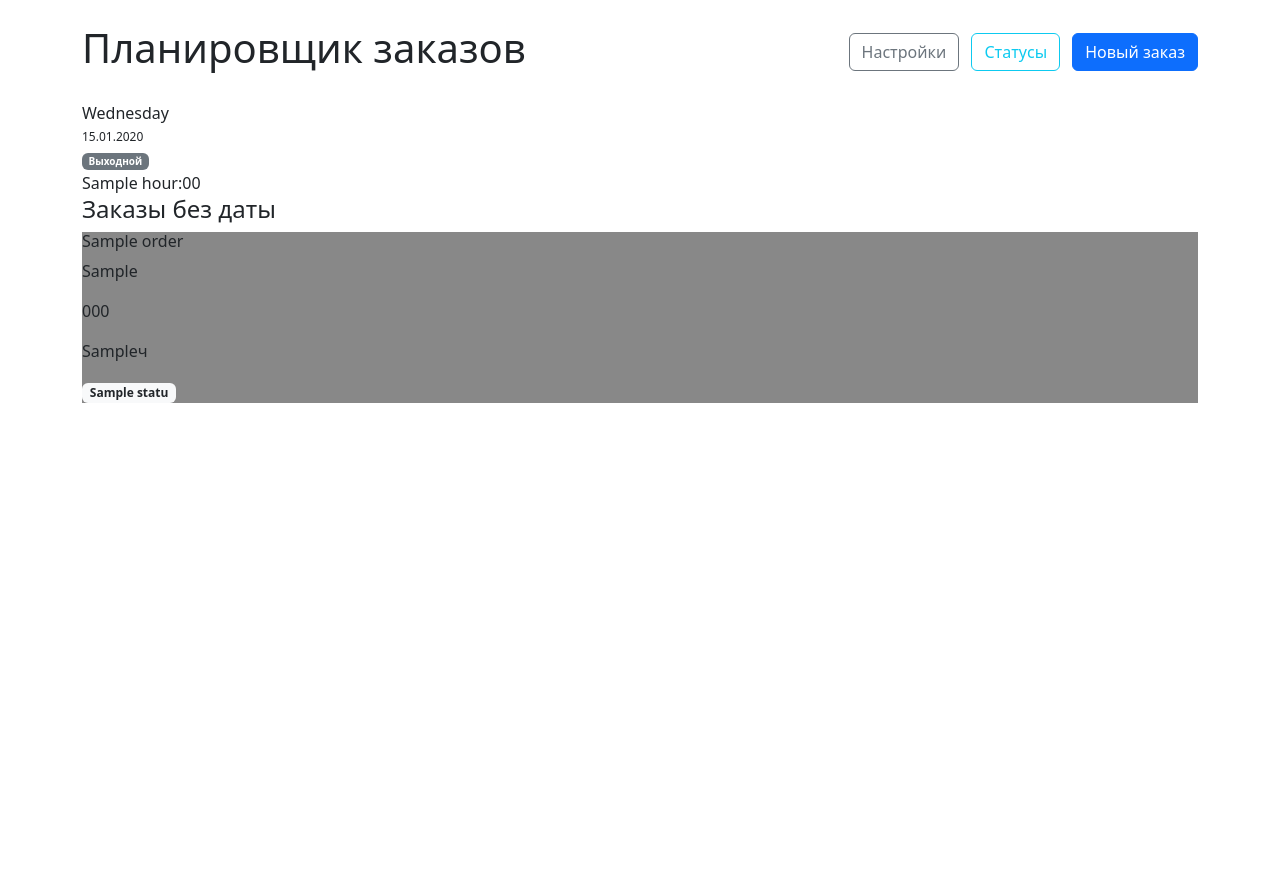
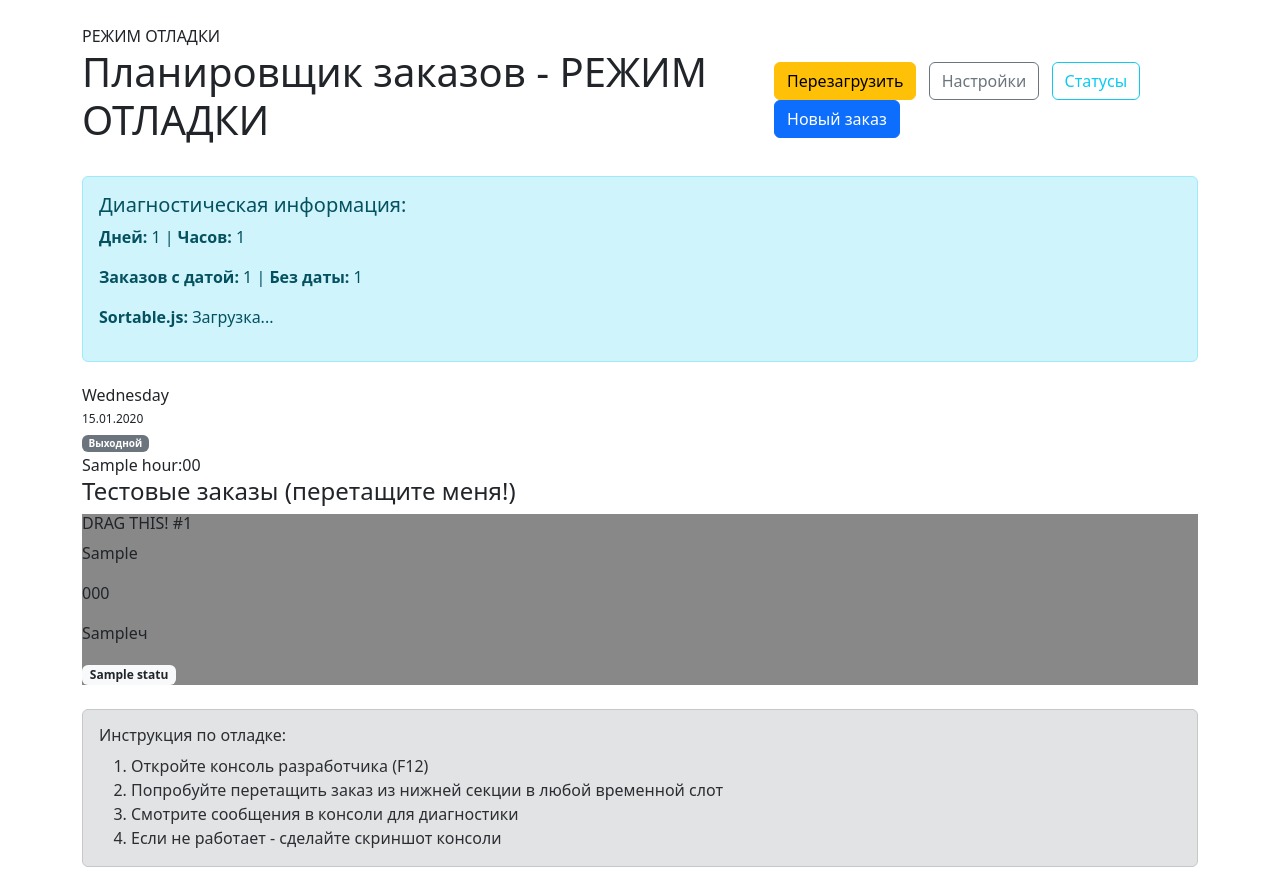
Before and after one commit to zomblzum/sewing_atelier, a Django app: template atelier/templates/atelier/index.html in a window 1280 px wide. Shown: the part 56-939 px from the top of the page. Before the commit the page ends 459 px from the top, so only its background shows below. Run offline with Django 5.2, Linux system fonts and the light colour scheme; the template is opened without the code that fills it: most values are stand-ins (such as "Sample title", 1, 10 or a date in 2020).

Commit message:
дебаг грида

```diff
--- a/atelier/templates/atelier/index.html
+++ b/atelier/templates/atelier/index.html
@@ -1,7 +1,7 @@
 {% extends 'base.html' %}
 {% load static %}
 
-{% block title %}Планировщик заказов{% endblock %}
+{% block title %}Планировщик заказов - Режим отладки{% endblock %}
 
 {% block extra_head %}
 <link rel="stylesheet" href="https://cdnjs.cloudflare.com/ajax/libs/font-awesome/6.0.0/css/all.min.css">
@@ -72,10 +72,15 @@
     box-shadow: 0 2px 6px rgba(0,0,0,0.15);
     cursor: grab;
     border: none;
+    transition: all 0.3s ease;
 }
 .order-card:active {
     cursor: grabbing;
     transform: rotate(2deg);
+}
+.order-card:hover {
+    transform: scale(1.02);
+    box-shadow: 0 4px 12px rgba(0,0,0,0.3);
 }
 .order-card h6 {
     margin: 0 0 4px 0;
@@ -133,13 +138,41 @@
     display: block !important;
     float: none !important;
 }
+
+/* Режим отладки */
+.debug-mode .planner-column {
+    border: 2px solid red;
+}
+.debug-mode .hour-slot {
+    border: 1px solid blue;
+}
+.debug-mode .orders-container {
+    min-height: 20px;
+    background-color: rgba(0,255,0,0.1);
+}
+.debug-badge {
+    position: fixed;
+    top: 10px;
+    right: 10px;
+    background: #dc3545;
+    color: white;
+    padding: 5px 10px;
+    border-radius: 5px;
+    z-index: 10000;
+    font-size: 12px;
+}
 </style>
 {% endblock %}
 
 {% block content %}
+<div class="debug-badge">РЕЖИМ ОТЛАДКИ</div>
+
 <div class="d-flex justify-content-between align-items-center mb-4">
-    <h1>Планировщик заказов</h1>
+    <h1>Планировщик заказов - РЕЖИМ ОТЛАДКИ</h1>
     <div>
+        <button class="btn btn-warning me-2" onclick="location.reload()">
+            <i class="fas fa-sync"></i> Перезагрузить
+        </button>
         <a href="{% url 'planner_settings' %}" class="btn btn-outline-secondary me-2">
             <i class="fas fa-cog"></i> Настройки
         </a>
@@ -152,7 +185,14 @@
     </div>
 </div>
 
-<div class="planner-container">
+<div class="alert alert-info mb-4">
+    <h5><i class="fas fa-bug"></i> Диагностическая информация:</h5>
+    <p><strong>Дней:</strong> {{ days|length }} | <strong>Часов:</strong> {{ hours|length }}</p>
+    <p><strong>Заказов с датой:</strong> {{ days.0.orders.count }} | <strong>Без даты:</strong> {{ orders_without_date.count }}</p>
+    <p><strong>Sortable.js:</strong> <span id="sortable-status">Загрузка...</span></p>
+</div>
+
+<div class="planner-container debug-mode">
     <div class="planner-grid" id="planner-grid">
         {% for day in days %}
         <div class="planner-column {% if not day.is_work_day %}weekend{% endif %}"
@@ -182,10 +222,10 @@
                              data-order-id="{{ order.id }}"
                              style="background-color: {{ order.color }};">
 
-                            <h6>{{ order.title|truncatechars:20 }}</h6>
+                            <h6>DRAG ME! #{{ order.id }}</h6>
                             <p><i class="fas fa-user"></i> {{ order.customer.first_name }}</p>
-                            <p><i class="fas fa-phone"></i> {{ order.customer.phone }}</p>
                             <p><i class="fas fa-clock"></i> {{ order.planned_hours }}ч</p>
+                            <p><i class="fas fa-crosshairs"></i> {{ hour }}:00</p>
 
                             {% if order.status %}
                             <span class="badge status-badge bg-light text-dark">
@@ -205,15 +245,15 @@
 </div>
 
 <div class="unplanned-section">
-    <h4><i class="fas fa-inbox"></i> Заказы без даты</h4>
+    <h4><i class="fas fa-inbox"></i> Тестовые заказы (перетащите меня!)</h4>
 
     <div class="unplanned-grid" id="unplanned-orders">
-        {% for order in orders_without_date %}
+        {% for order in orders_without_date|slice:":5" %}
         <div class="order-card"
              data-order-id="{{ order.id }}"
              style="background-color: {{ order.color }};">
 
-            <h6>{{ order.title|truncatechars:20 }}</h6>
+            <h6>DRAG THIS! #{{ order.id }}</h6>
             <p><i class="fas fa-user"></i> {{ order.customer.first_name }}</p>
             <p><i class="fas fa-phone"></i> {{ order.customer.phone }}</p>
             <p><i class="fas fa-clock"></i> {{ order.planned_hours }}ч</p>
@@ -225,21 +265,47 @@
             {% endif %}
         </div>
         {% empty %}
-        <p class="text-muted">Нет заказов без даты</p>
+        <div class="alert alert-warning">
+            <i class="fas fa-exclamation-triangle"></i> Нет заказов без даты для тестирования
+        </div>
         {% endfor %}
     </div>
+</div>
+
+<div class="alert alert-secondary mt-4">
+    <h6><i class="fas fa-info-circle"></i> Инструкция по отладке:</h6>
+    <ol class="mb-0">
+        <li>Откройте консоль разработчика (F12)</li>
+        <li>Попробуйте перетащить заказ из нижней секции в любой временной слот</li>
+        <li>Смотрите сообщения в консоли для диагностики</li>
+        <li>Если не работает - сделайте скриншот консоли</li>
+    </ol>
 </div>
 {% endblock %}
 
 {% block extra_js %}
-
 <script>
 document.addEventListener('DOMContentLoaded', function() {
-    console.log('Initializing Sortable...');
+    console.log('=== ДОМ полностью загружен ===');
 
-    // Инициализация незапланированных заказов
+    // Проверяем загрузку Sortable.js
+    const sortableStatus = document.getElementById('sortable-status');
+    if (typeof Sortable !== 'undefined') {
+        console.log('✓ Sortable.js загружен');
+        sortableStatus.innerHTML = 'Загружен ✓';
+        sortableStatus.style.color = 'green';
+    } else {
+        console.error('✗ Sortable.js НЕ загружен');
+        sortableStatus.innerHTML = 'НЕ загружен ✗';
+        sortableStatus.style.color = 'red';
+        return;
+    }
+
+    // 1. Инициализация незапланированных заказов
+    console.log('Инициализация незапланированных заказов...');
     const unplannedContainer = document.getElementById('unplanned-orders');
-    if (unplannedContainer) {
+    if (unplannedContainer && unplannedContainer.children.length > 0) {
+        try {
             new Sortable(unplannedContainer, {
                 group: {
                     name: 'orders',
@@ -249,20 +315,36 @@ document.addEventListener('DOMContentLoaded', function() {
                 sort: false,
                 animation: 150,
                 ghostClass: 'sortable-ghost',
+                onStart: function(evt) {
+                    console.log('Начало перетаскивания:', evt.item.dataset.orderId);
+                },
                 onEnd: function(evt) {
+                    console.log('Конец перетаскивания');
                     if (evt.to !== evt.from) {
                         setTimeout(() => {
+                            if (evt.from && evt.item) {
                                 evt.from.appendChild(evt.item);
+                                console.log('Элемент возвращен');
+                            }
                         }, 100);
                     }
                 }
             });
-        console.log('Unplanned orders sortable initialized');
+            console.log('✓ Незапланированные заказы инициализированы');
+        } catch (e) {
+            console.error('✗ Ошибка инициализации незапланированных:', e);
+        }
+    } else {
+        console.warn('Нет незапланированных заказов для инициализации');
     }
 
-    // Инициализация всех слотов времени
+    // 2. Инициализация всех слотов времени
+    console.log('Инициализация слотов времени...');
     const slotContainers = document.querySelectorAll('.orders-container');
-    slotContainers.forEach(container => {
+    console.log('Найдено контейнеров:', slotContainers.length);
+
+    slotContainers.forEach((container, index) => {
+        try {
             new Sortable(container, {
                 group: 'orders',
                 animation: 150,
@@ -270,20 +352,30 @@ document.addEventListener('DOMContentLoaded', function() {
                 chosenClass: 'sortable-chosen',
                 dragClass: 'sortable-drag',
                 onAdd: function(evt) {
+                    console.log('=== ЭЛЕМЕНТ ДОБАВЛЕН ===');
                     const orderId = evt.item.dataset.orderId;
                     const slotElement = evt.to.closest('.hour-slot');
+                    if (slotElement) {
                         const date = slotElement.dataset.date;
                         const hour = slotElement.dataset.hour;
-
-                console.log('Order moved:', orderId, 'to', date, hour);
+                        console.log('Заказ перемещен:', orderId, 'на', date, hour + ':00');
                         updateOrderPlanning(orderId, date, hour);
                     }
+                },
+                onStart: function(evt) {
+                    console.log('Начало перетаскивания из слота');
+                }
             });
+            console.log(`✓ Контейнер ${index + 1} инициализирован:`, container.dataset.slotId);
+        } catch (e) {
+            console.error(`✗ Ошибка инициализации контейнера ${index + 1}:`, e);
+        }
     });
-    console.log('Time slots sortable initialized');
 
-    // Функция обновления планирования
+    // 3. Функция обновления планирования
     function updateOrderPlanning(orderId, date, hour) {
+        console.log('Отправка данных на сервер...');
+
         fetch('{% url "update_order_planning" %}', {
             method: 'POST',
             headers: {
@@ -296,57 +388,52 @@ document.addEventListener('DOMContentLoaded', function() {
                 planned_start_time: hour + ':00'
             })
         })
-        .then(response => response.json())
+        .then(response => {
+            if (!response.ok) {
+                throw new Error('Сетевой ответ не ok: ' + response.status);
+            }
+            return response.json();
+        })
         .then(data => {
             if (data.success) {
-                console.log('Order updated successfully');
-                // Можно обновить интерфейс без перезагрузки
+                console.log('✓ Заказ успешно обновлен на сервере');
+                setTimeout(() => {
+                    window.location.reload();
+                }, 1000);
             } else {
-                console.error('Error:', data.error);
-                alert('Ошибка: ' + data.error);
-                window.location.reload();
+                throw new Error(data.error || 'Неизвестная ошибка сервера');
             }
         })
         .catch(error => {
-            console.error('Network error:', error);
-            alert('Ошибка сети: ' + error);
+            console.error('✗ Ошибка при обновлении:', error);
+            alert('Ошибка: ' + error.message);
+            setTimeout(() => {
                 window.location.reload();
+            }, 2000);
         });
     }
 
-    // Принудительно применяем flex-расположение
-    const plannerGrid = document.getElementById('planner-grid');
-    if (plannerGrid) {
-        plannerGrid.style.display = 'flex';
-        plannerGrid.style.flexDirection = 'row';
-        console.log('Forced flex layout');
-    }
+    // 4. Визуальная индикация работы
+    const orderCards = document.querySelectorAll('.order-card');
+    console.log('Найдено карточек заказов:', orderCards.length);
+
+    orderCards.forEach(card => {
+        card.title = "Перетащите меня!";
+        card.addEventListener('mouseover', function() {
+            this.style.border = '2px solid yellow';
         });
-</script>
+        card.addEventListener('mouseout', function() {
+            this.style.border = '2px solid transparent';
+        });
+    });
 
+    console.log('=== ИНИЦИАЛИЗАЦИЯ ЗАВЕРШЕНА ===');
+    console.log('Попробуйте перетащить любой заказ!');
+});
 
-<script>
-// Принудительная инициализация через 2 секунды
-setTimeout(function() {
-    console.log('Manual initialization...');
-
-    const slots = document.querySelectorAll('.orders-container');
-    console.log('Found containers:', slots.length);
-
-    slots.forEach(container => {
-        try {
-            new Sortable(container, {
-                group: 'orders',
-                animation: 150,
-                onAdd: function(evt) {
-                    console.log('Item added to slot');
-                }
-            });
-            console.log('Container initialized');
-        } catch (e) {
-            console.error('Error initializing:', e);
-        }
-    });
-}, 2000);
+// Дополнительная диагностика
+console.log('Sortable.js доступен:', typeof Sortable !== 'undefined');
+console.log('Колонок planner-column:', document.querySelectorAll('.planner-column').length);
+console.log('Слотов hour-slot:', document.querySelectorAll('.hour-slot').length);
 </script>
 {% endblock %}
```
Lines whose indentation alone changed are shown as unchanged.
